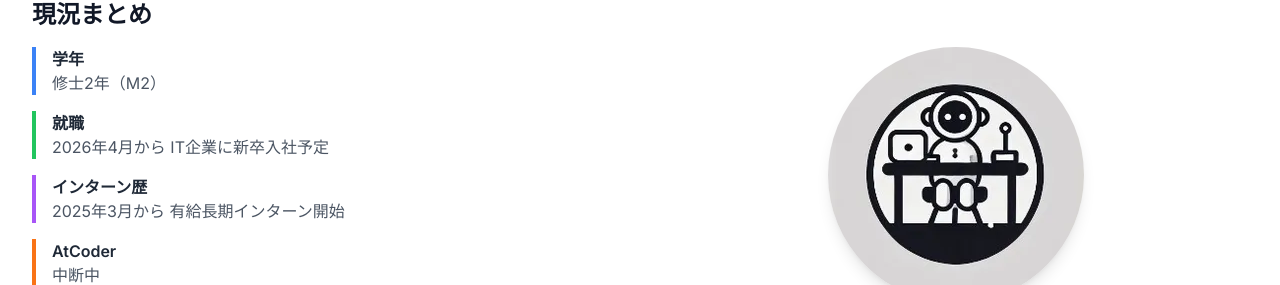
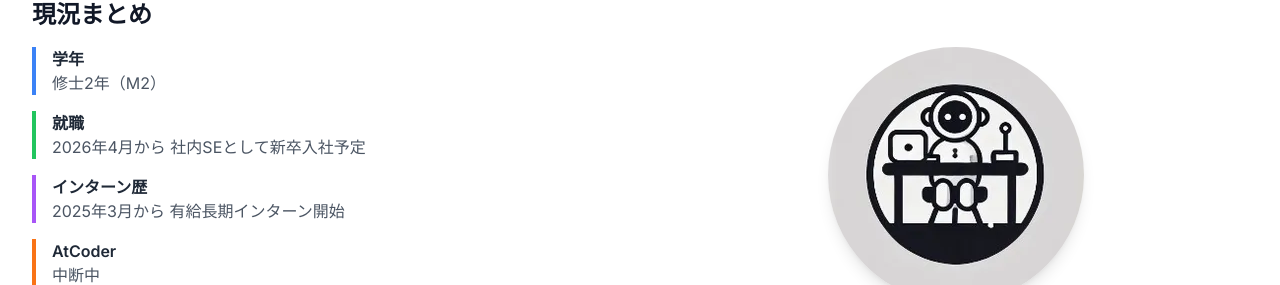
Before and after one commit to Funaoku/my-portfolio, a Next.js app: page / in a window 1280 px wide. Shown: the part 993-1278 px from the top of the page. Built offline with nearby package versions, Linux system fonts and the light colour scheme.

Commit message:
文章修正

```diff
--- a/src/components/About.tsx
+++ b/src/components/About.tsx
@@ -19,7 +19,7 @@
 
               <div className="border-l-4 border-green-500 pl-4">
                 <h4 className="font-semibold text-gray-800">就職</h4>
-                <p className="text-gray-600">2026年4月から IT企業に新卒入社予定</p>
+                <p className="text-gray-600">2026年4月から 社内SEとして新卒入社予定</p>
               </div>
 
               <div className="border-l-4 border-purple-500 pl-4">
```
